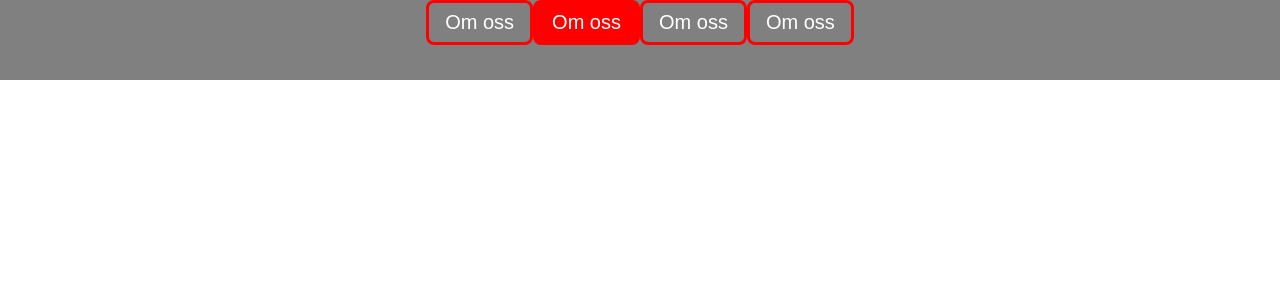
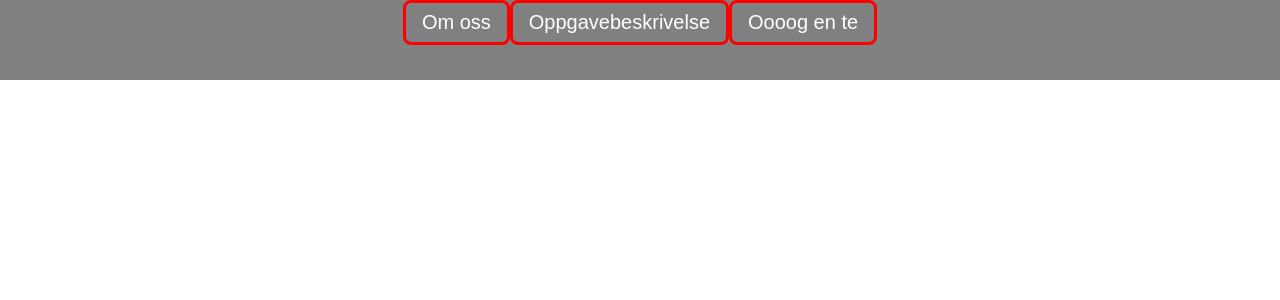
Before and after one commit to Ester2109/DCST1002-Prosjektoppgave, a React (Create React App) app: page / in a window 1280 px wide. Shown: the top 300 px of the page. Built offline with nearby package versions, Linux system fonts and the light colour scheme.

Commit message:
Update Header.js

```diff
--- a/src/components/Header/Header.js
+++ b/src/components/Header/Header.js
@@ -1,13 +1,18 @@
 import Button from "../Button/Button";
 import styles from "./Header.module.css";
 
-function Header({ children }) {
+function Header() {
+  const onclick = () => {
+    alert("Hei på deg");
+  };
+
   return (
     <div className={styles.header}>
-      <Button variant={"outlined"}>Om oss</Button>
-      <Button>Om oss</Button>
-      <Button variant={"outlined"}>Om oss</Button>
-      <Button variant={"outlined"}>Om oss</Button>
+      <Button variant={"outlined"} onClick={onclick}>
+        Om oss
+      </Button>
+      <Button variant={"outlined"}>Oppgavebeskrivelse</Button>
+      <Button variant={"outlined"}>Oooog en te</Button>
     </div>
   );
 }
```
